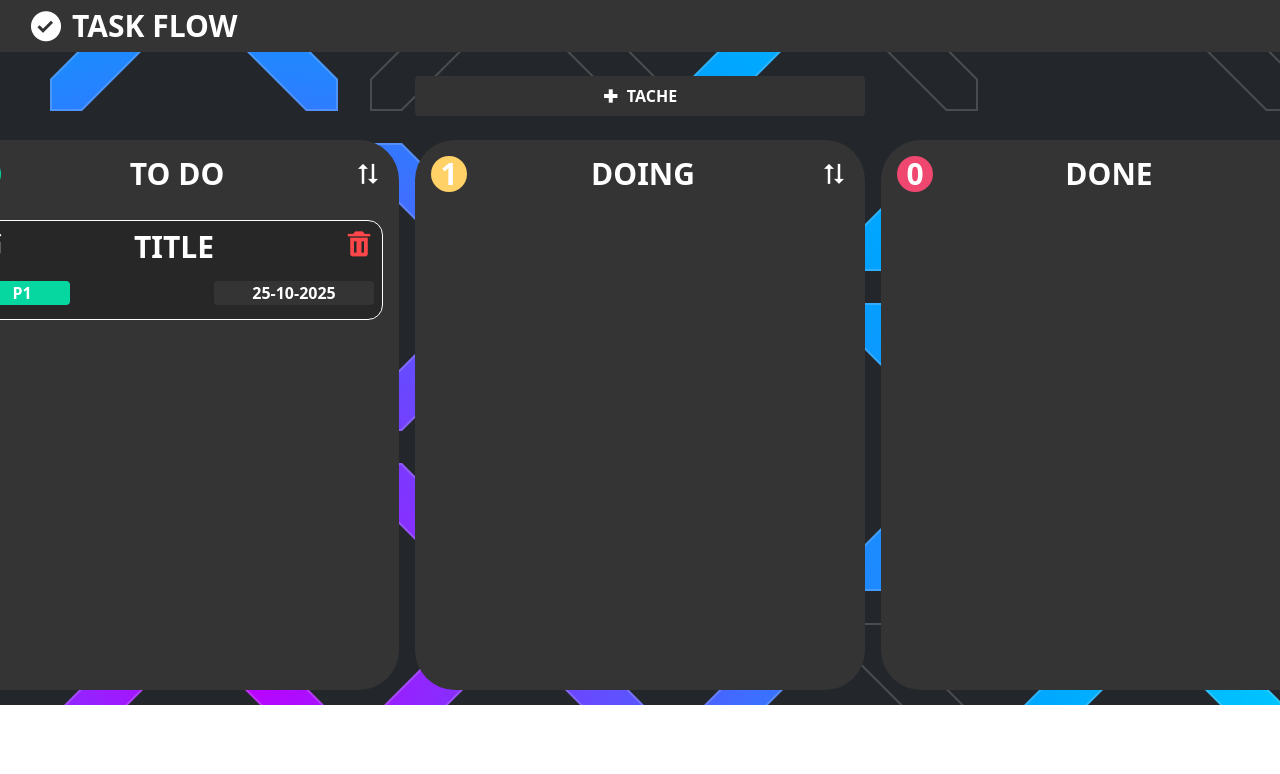
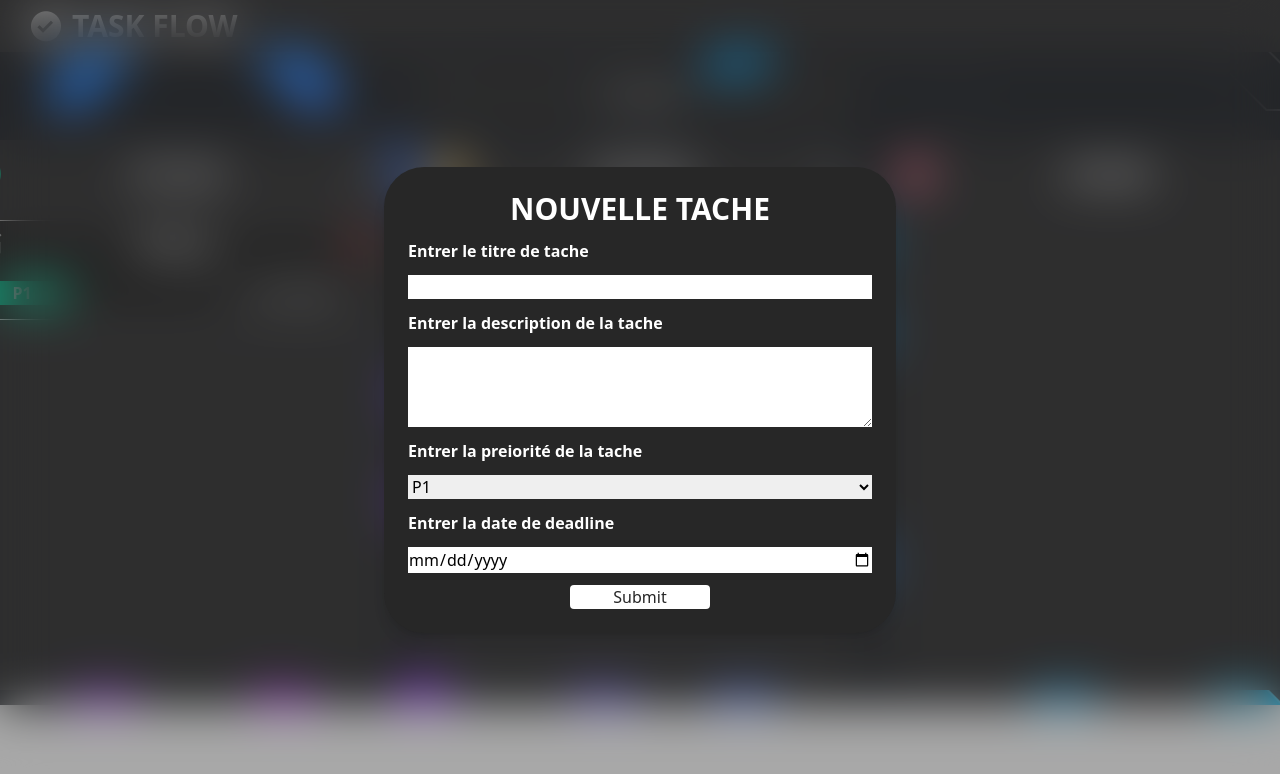
Before and after one commit to Youcode-Classe-E-2024-2025/abdelmouhaimine_eljassimi_ToDo, a website: page public/index.html in a window 1280 px wide. Both pictures are taken after a click on the button "TACHE". Shown: the top 774 px of the page. Drawn offline with nearby package versions, Linux system fonts and the light colour scheme.

Commit message:
afficher une from pour remplire les information de la tach (pop-up)

```diff
--- /dev/null
+++ b/main.js
@@ -0,0 +1,36 @@
+let titre = document.getElementById('titre');
+let description = document.getElementById('description');
+let p1 = document.getElementById('p1');
+let p2 = document.getElementById('p2');
+let p3 = document.getElementById('p3');
+let date = document.getElementById('date');
+let submit = document.getElementById('submit');
+
+
+
+
+// add task
+let task = document.getElementById('task');
+let taskForm = document.getElementById('taskForm');
+
+task.addEventListener('click', function(){
+    taskForm.classList.remove("hidden");
+});
+
+// create task
+
+
+
+// clear inputs
+
+// Read
+
+//delete task
+
+
+
+// Sort tasks with date and preority
+
+
+
+// Statistique
--- a/public/index.html
+++ b/public/index.html
@@ -17,7 +17,7 @@
 
     <main class="flex flex-col items-center">
         <div class="flex justify-center">
-            <button class="bg-[#333333] text-white px-4 py-2 rounded hover:bg-[#444444] flex gap-2 w-[90%] sm:w-[450px] justify-center mt-6">
+            <button id="task" class="bg-[#333333] text-white px-4 py-2 rounded hover:bg-[#444444] flex gap-2 w-[90%] sm:w-[450px] justify-center mt-6">
                 <i class='bx bx-plus-medical text-white pt-1'></i>
                 <div class="font-bold text-white">TACHE</div>
             </button>
@@ -85,24 +85,24 @@
 
     <!-- ------------------------------------------ TACHE FORM --------------------------------------- -->
 
-    <form action="" class="fixed inset-0 bg-darkgrey/40 backdrop-blur-xl flex items-center justify-center z-50 hidden">
+    <form id="taskForm" action="" class="fixed inset-0 bg-darkgrey/40 backdrop-blur-xl flex items-center justify-center z-50 hidden">
         <div class="flex flex-col gap-3 bg-darkgrey rounded-[40px] shadow-lg p-6 w-[90%] h-fit sm:w-[60%] md:w-[60%] lg:w-[50%] xl:w-[40%] h-fit sm:h-fit md:h-fit lg:h-fit xl:h-fit overflow-auto">
             <p class="flex justify-center text-white font-bold text-3xl"> NOUVELLE TACHE </p>
             <p class="text-white font-bold"> Entrer le titre de tache</p>
-            <input type="text">
+            <input type="text" id="titre">
             <p class="text-white font-bold"> Entrer la description de la tache</p>
-            <textarea name="" id="" class="min-h-20"></textarea>
+            <textarea name="" id="description" class="min-h-20"></textarea>
 
             <p class="text-white font-bold"> Entrer la preiorité de la tache</p>
             <select name="" id="" class="">
-                <option value="" class="bg-redOrange">P1</option>
-                <option value="" class="bg-yellow">P2</option>
-                <option value="" class="bg-teal">P3</option>
+                <option value="" class="bg-redOrange" id="p1">P1</option>
+                <option value="" class="bg-yellow" id="p2">P2</option>
+                <option value="" class="bg-teal" id="p3">P3</option>
             </select>
             <p class="text-white font-bold"> Entrer la date de deadline</p>
-            <input type="date">
+            <input type="date" id="date">
              <div class="flex justify-center">
-                <button type="submit" class=" bg-white text-darkgrey w-[30%] rounded-[4px]">Submit</button>
+                <button id="submit" type="submit" class=" bg-white text-darkgrey w-[30%] rounded-[4px]">Submit</button>
              </div>
 
 
@@ -111,7 +111,7 @@
     </form>
 
 
-
+<script src="../main.js"></script>
 </body>
 
 
```
